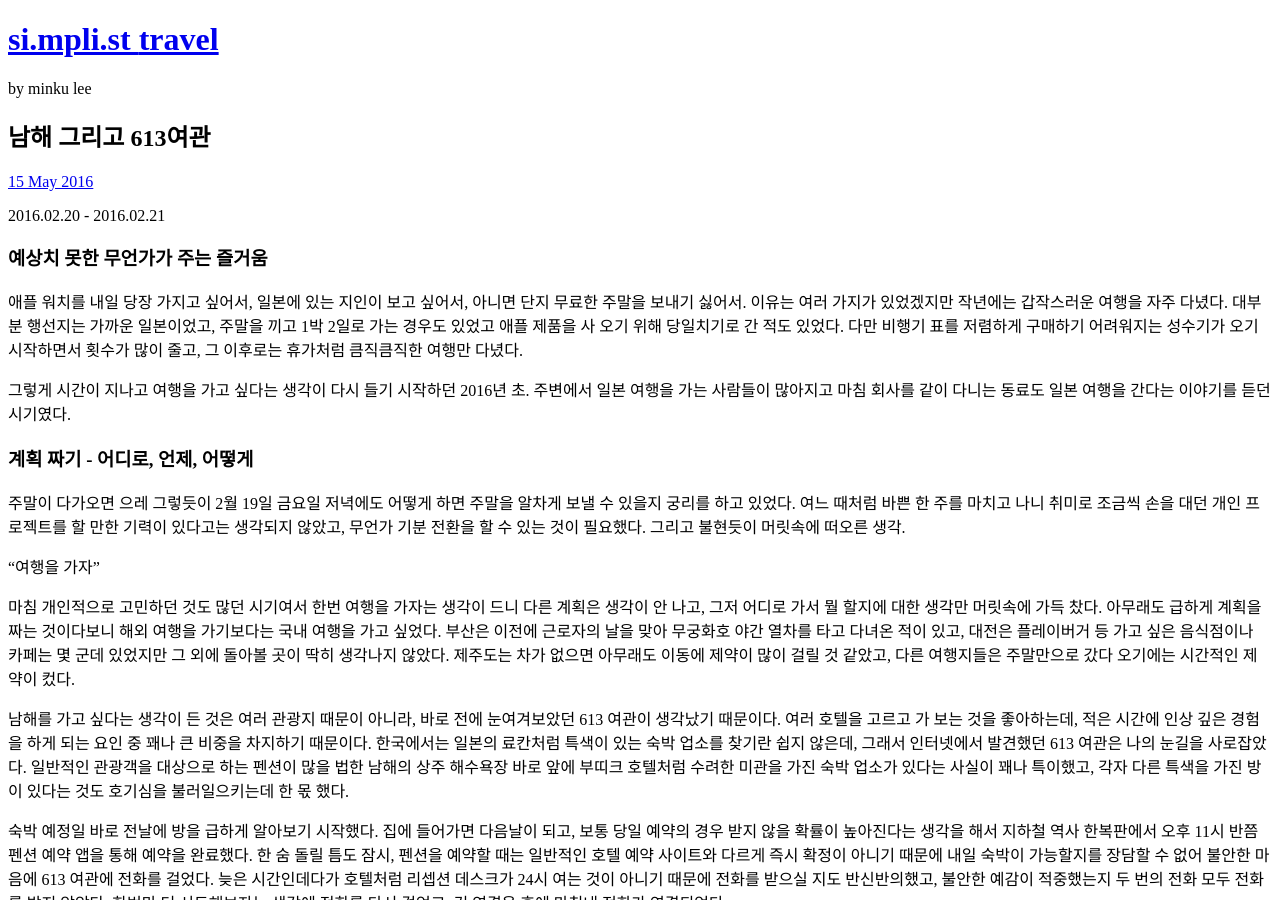
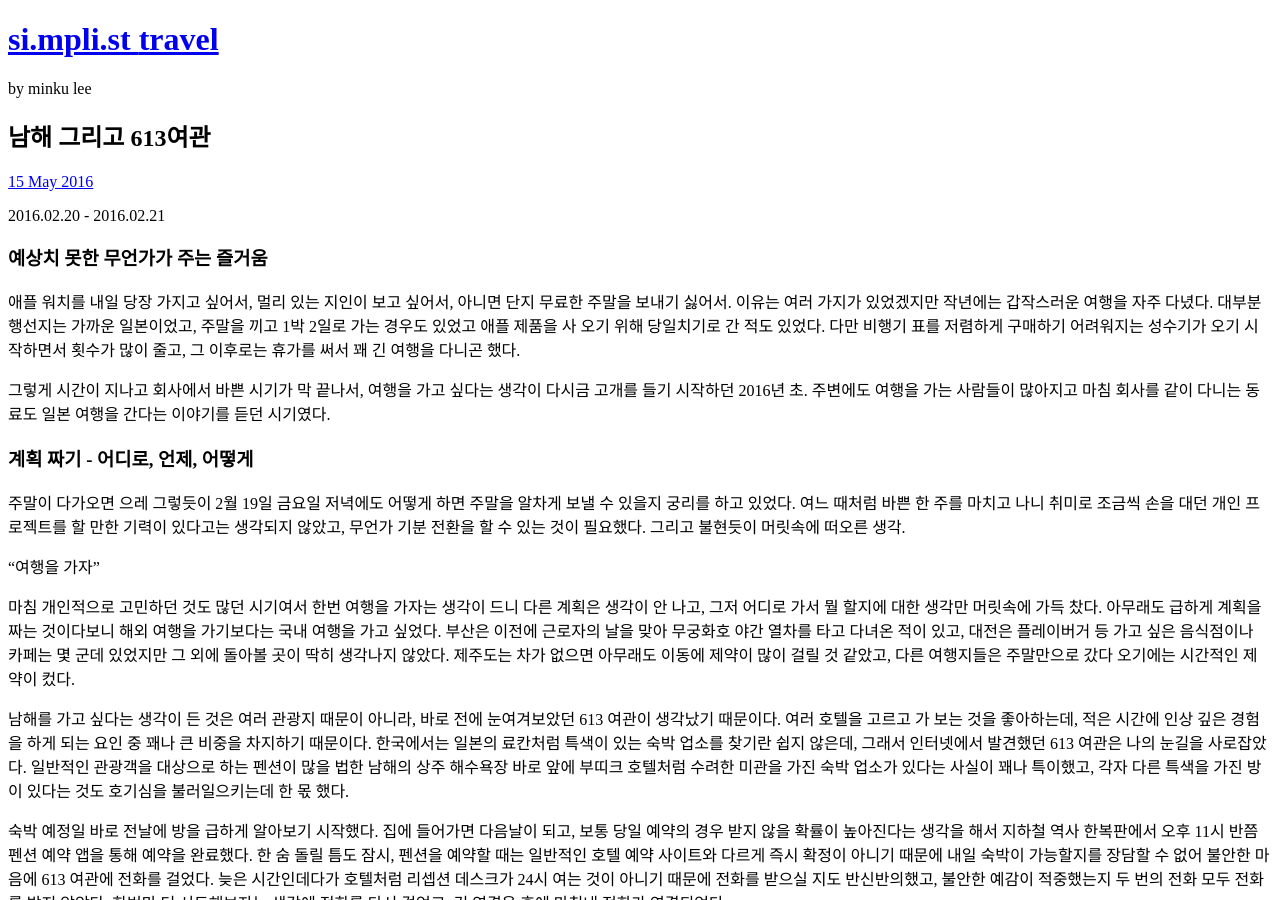
Before and after one commit to premist/si.mpli.st, a Jekyll site: the page built from _posts/2016-05-01-namhae-and-613inn.md, in a window 1280 px wide and 900 px high. Built offline with Jekyll 4.4.1, drawn with Linux system fonts in a browser that asks for light colours; some web fonts are replaced; some of the changed text lies outside the part shown.

Commit message:
Revising: End of article & Day 0

```diff
--- a/_posts/2016-05-01-namhae-and-613inn.md
+++ b/_posts/2016-05-01-namhae-and-613inn.md
@@ -10,9 +10,9 @@
 
 ### 예상치 못한 무언가가 주는 즐거움
 
-애플 워치를 내일 당장 가지고 싶어서, 일본에 있는 지인이 보고 싶어서, 아니면 단지 무료한 주말을 보내기 싫어서. 이유는 여러 가지가 있었겠지만 작년에는 갑작스러운 여행을 자주 다녔다. 대부분 행선지는 가까운 일본이었고, 주말을 끼고 1박 2일로 가는 경우도 있었고 애플 제품을 사 오기 위해 당일치기로 간 적도 있었다. 다만 비행기 표를 저렴하게 구매하기 어려워지는 성수기가 오기 시작하면서 횟수가 많이 줄고, 그 이후로는 휴가처럼 큼직큼직한 여행만 다녔다.
+애플 워치를 내일 당장 가지고 싶어서, 멀리 있는 지인이 보고 싶어서, 아니면 단지 무료한 주말을 보내기 싫어서. 이유는 여러 가지가 있었겠지만 작년에는 갑작스러운 여행을 자주 다녔다. 대부분 행선지는 가까운 일본이었고, 주말을 끼고 1박 2일로 가는 경우도 있었고 애플 제품을 사 오기 위해 당일치기로 간 적도 있었다. 다만 비행기 표를 저렴하게 구매하기 어려워지는 성수기가 오기 시작하면서 횟수가 많이 줄고, 그 이후로는 휴가를 써서 꽤 긴 여행을 다니곤 했다.
 
-그렇게 시간이 지나고 여행을 가고 싶다는 생각이 다시 들기 시작하던 2016년 초. 주변에서 일본 여행을 가는 사람들이 많아지고 마침 회사를 같이 다니는 동료도 일본 여행을 간다는 이야기를 듣던 시기였다.
+그렇게 시간이 지나고 회사에서 바쁜 시기가 막 끝나서, 여행을 가고 싶다는 생각이 다시금 고개를 들기 시작하던 2016년 초. 주변에도 여행을 가는 사람들이 많아지고 마침 회사를 같이 다니는 동료도 일본 여행을 간다는 이야기를 듣던 시기였다.
 
 
 ### 계획 짜기 - 어디로, 언제, 어떻게
@@ -215,4 +215,4 @@
 
 ### 마치며
 
-여행기를 적으면서, 다른 사람의 입장에서 이 여행을 보면 돈은 돈대로 들고 관광지를 많이 간 것도 아니니 크게 의미 있는 여행이 아니라고 느낄 것이라는 생각이 들었다. 몇 년 전만 해도 나도 그렇게 생각하고 분 단위로 일정을 짜서 여행을 다니곤 했지만, 최근에는 생각이 조금 바뀌었다. 관광지를 의욕적으로 다니는 것도 나름대로의 의미가 있지만, 내가 진정으로 필요했던 건 여러 가지 생각을 정리할 수 있는 여유로운 시간인 것 같다. 식사를 할 때도 눈치가 보이고 여러 사람이 갈 때보다 숙박비도 비싸지만, 그래도 혼자서 여행을 많이 다니는 건 언제나 귀중한 경험이 된다.
+여행기를 적으면서, 다른 사람의 입장에서 이 여행을 보면 돈은 돈대로 들고 관광지를 많이 간 것도 아니니 크게 의미 있는 여행이 아니라고 느낄 것이라는 생각이 들었다. 몇 년 전만 해도 나도 그렇게 생각하고 분 단위로 일정을 짜서 여행을 다니곤 했지만, 최근에는 생각이 조금 바뀌었다. 관광지를 의욕적으로 다니는 것도 나름대로의 의미가 있지만, 내가 진정으로 필요했던 건 여러 가지 생각을 정리할 수 있는 여유로운 시간인 것 같다. 식사를 할 때도 눈치가 보이고 여러 사람이 갈 때보다 숙박비도 비싸지만, 혼자서 여행을 하는 건 다른 여행에서 느낄 수 없는 그 나름대로의 정취가 있는 것 같다.
```
